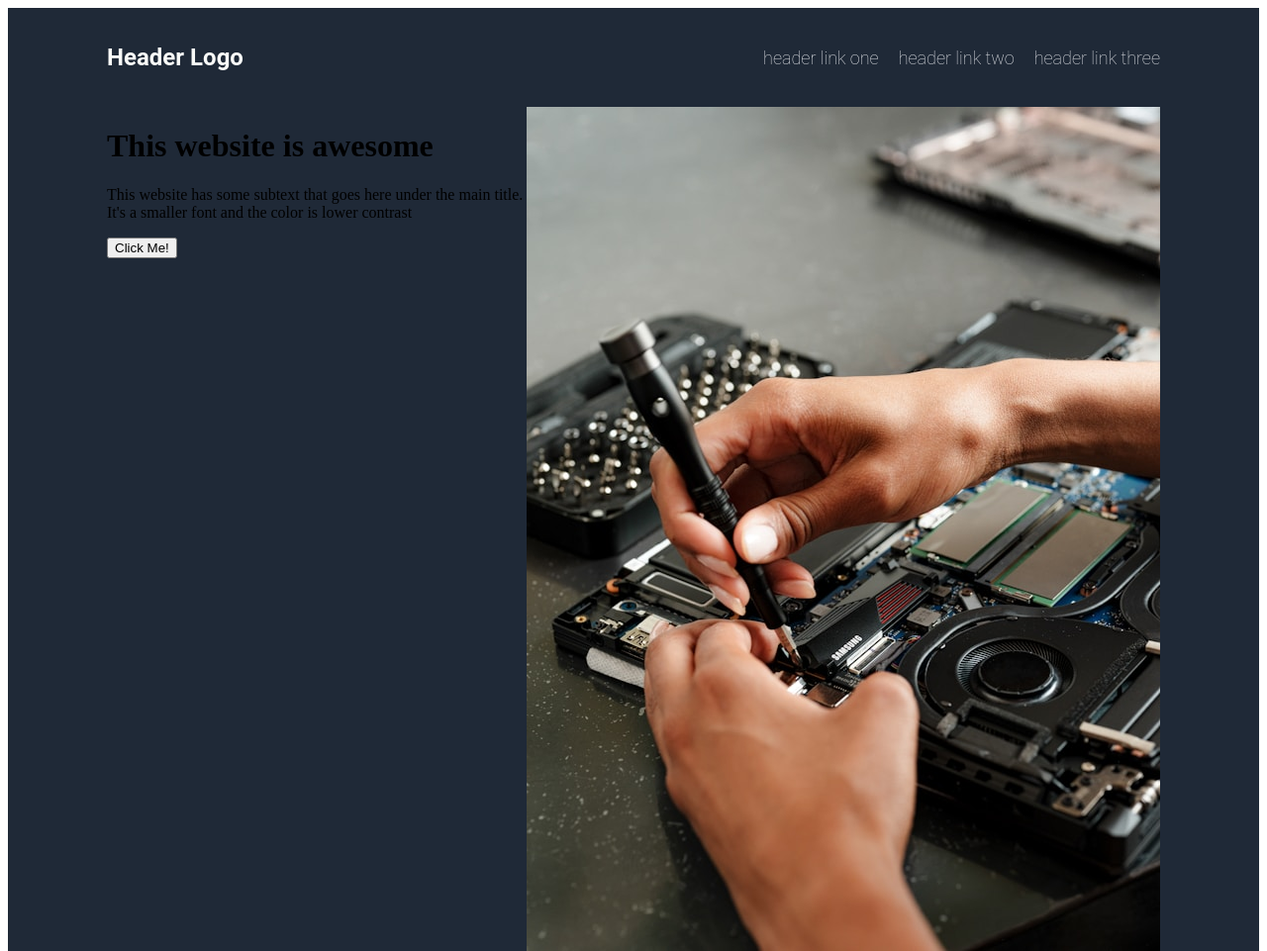
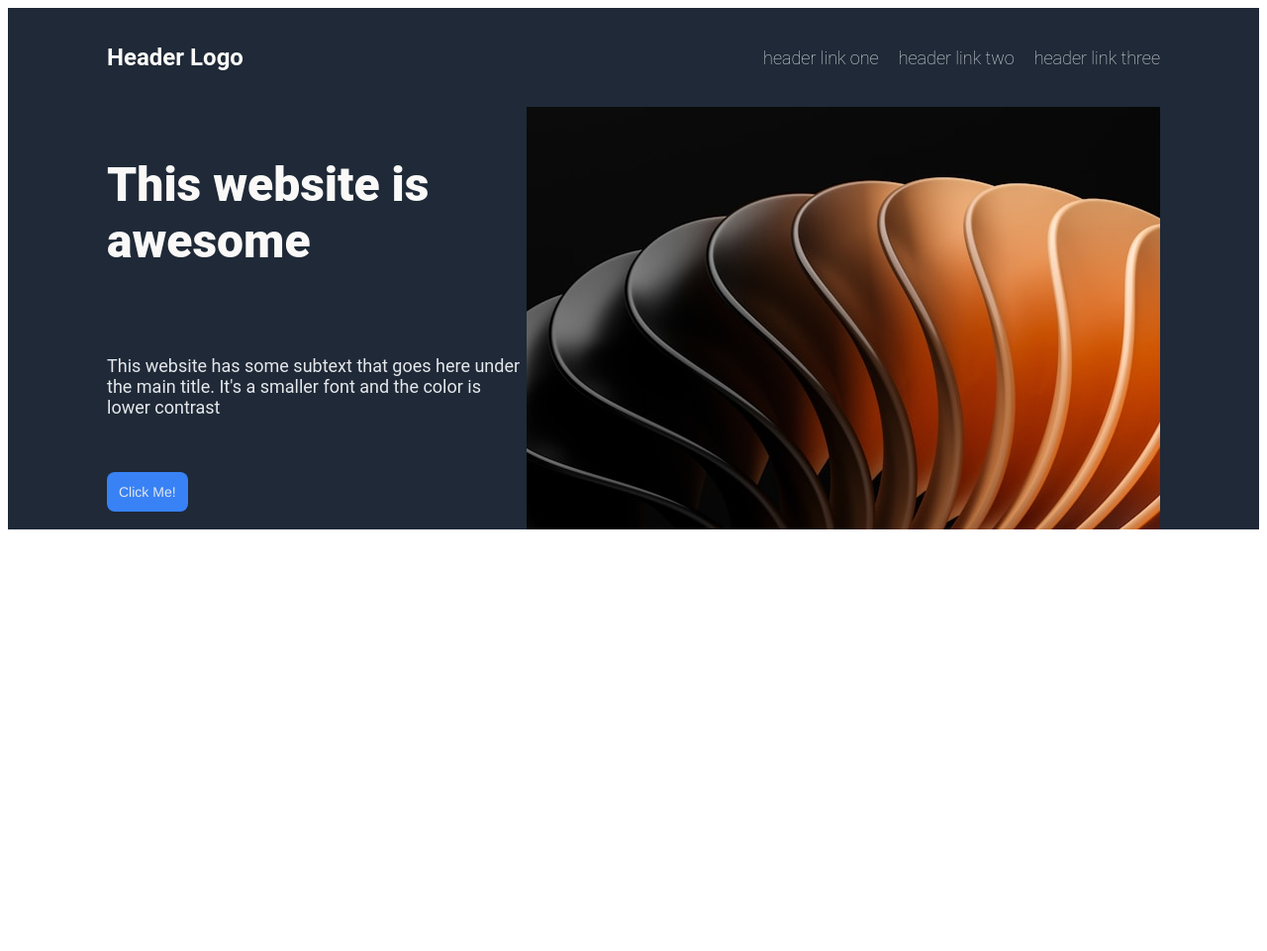
Before and after one commit to AshKuhlmann/TheOdinProject, a plain HTML site: page landing-page/index.html in a window 1280 px wide. Shown: the whole page at 99% size. After the commit the page ends 800 px from the top, so only its background shows below. Drawn offline with Linux system fonts and the light colour scheme.

Commit message:
Section 2 CSS Updated font size, color, etc. and colored button properly; added flexbox vertically for LHS text elements

```diff
--- a/landing-page/index.html
+++ b/landing-page/index.html
@@ -22,9 +22,11 @@
             <div class="textbox-container">
                 <h1>This website is awesome</h1>
                 <p>This website has some subtext that goes here under the main title. It's a smaller font and the color is lower contrast</p>
-                <button type="button">Click Me!</button>
+                <div class="button-container">
+                    <button type="button">Click Me!</button>
+                </div>
             </div>
-            <img src="./images/samsung-memory.jpg" alt="samsung-memory">
+            <img src="./images/black-orange-shell.jpg" alt="samsung-memory">
         </div>
     </div>
 </body>
--- a/landing-page/styles.css
+++ b/landing-page/styles.css
@@ -43,3 +43,46 @@
     margin-right: 100px;
     display: flex;
 }
+
+.textbox-container {
+    display: flex;
+    flex-direction: column;
+    justify-content: space-around;
+}
+
+.textbox-container h1 {
+    font-family: 'Roboto', "Arial", sans-serif;
+    font-size: 48px;
+    color: #FAF9F8;
+    font-weight: 900;
+}
+
+.textbox-container p {
+    font-family: 'Roboto', "Arial", sans-serif;
+    font-size: 18px;
+    color: #E5E7EB;
+}
+
+button {
+    /* button skeleton: courtesy of https://getcssscan.com/css-buttons-examples */
+    background-color: #3882F6;
+    border-radius: 8px;
+    border-width: 0;
+    color:  #E5E7EB;
+    cursor: pointer;
+    display: inline-block;
+    font-family: "Haas Grot Text R Web", "Helvetica Neue", Helvetica, Arial, sans-serif;
+    font-size: 14px;
+    font-weight: 500;
+    line-height: 20px;
+    list-style: none;
+    margin: 0;
+    padding: 10px 12px;
+    text-align: center;
+    transition: all 200ms;
+    vertical-align: baseline;
+    white-space: nowrap;
+    user-select: none;
+    -webkit-user-select: none;
+    touch-action: manipulation;
+}
```
Also changed, not shown: landing-page/images/black-orange-shell.jpg (added), landing-page/images/samsung-memory.jpg (deleted), 1 other file.
